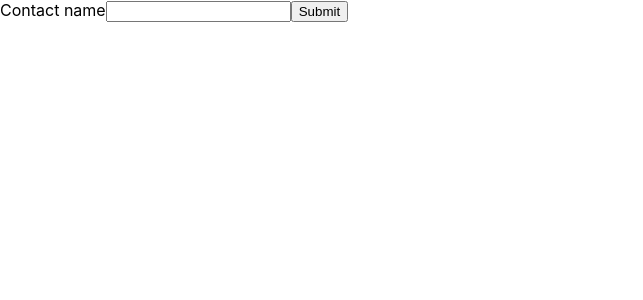
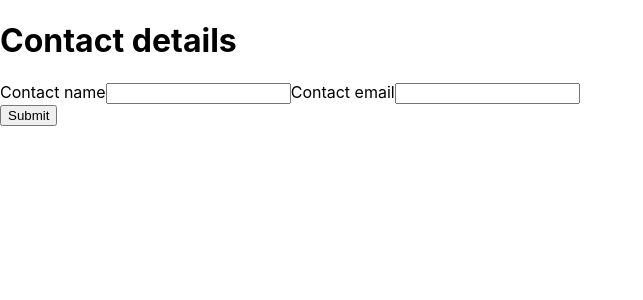
Before and after one commit to catherineelliott/complaints-form-ssr, a Next.js app: page / in a window 1280 px wide. Shown: the top 300 px of the page, without its empty margins (0-643 px from the left). Built offline with nearby package versions, Linux system fonts and the light colour scheme; no server answers; what aws-amplify would draw is missing.

Commit message:
move contact to component

```diff
--- a/pages/Contact.js
+++ b/components/Contact.js
@@ -1,5 +1,7 @@
-/*  import { useField  } from 'formik';*/
-import TextInput from "../components/inputs/TextInput";
+import React from 'react';
+import { Formik, Field, Form, ErrorMessage, FormikConfig, FormikValues, useFormikContext  } from 'formik';
+ import { useField  } from 'formik';
+import TextInput from "./inputs/TextInput";
 
 export default function Contact() {
     return (
--- a/pages/index copy.js
+++ b/pages/index copy.js
@@ -1,7 +1,7 @@
 import { useState } from "react";
 import { useRouter } from "next/router";
 import WhatDoYouWantToDo from './WhatDoYouWantToDo';
-import Contact from "./Contact";
+import Contact from "../components/Contact";
 import AddressLookup from './Address'
 //import Summary from './Summary';
 
--- a/pages/index.js
+++ b/pages/index.js
@@ -1,6 +1,6 @@
 import { useState } from "react";
 import TextInput from "../components/inputs/TextInput";
-/* import Contact from "./Contact"; */
+import Contact from "../components/Contact";
 
 import React from 'react';
 import { Formik, Field, Form, ErrorMessage, FormikConfig, FormikValues, useFormikContext  } from 'formik';
@@ -34,8 +34,9 @@
         >
           {formik => (
             <form onSubmit={formik.handleSubmit}>
-               {/* <Contact formikProp={formik}/> */}
-              <TextInput label="Contact name" name="contactName" type="text" placeholder=""/>
+            <Contact/>
+               {/* <Contact formikProp={formik}/>
+              <TextInput label="Contact name" name="contactName" type="text" placeholder=""/>*/}
               <button type="submit">Submit</button>
             </form>
           )}
```
